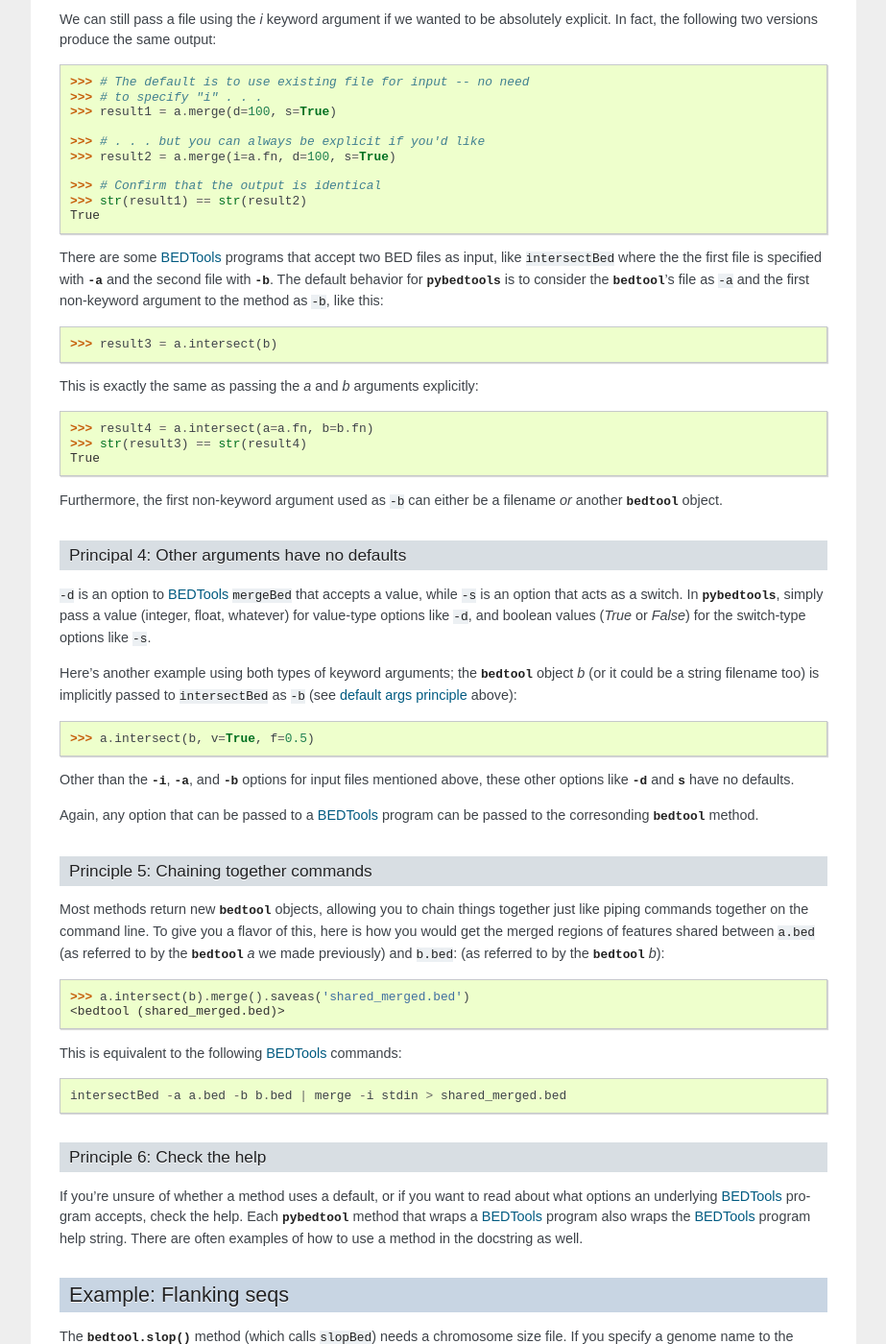
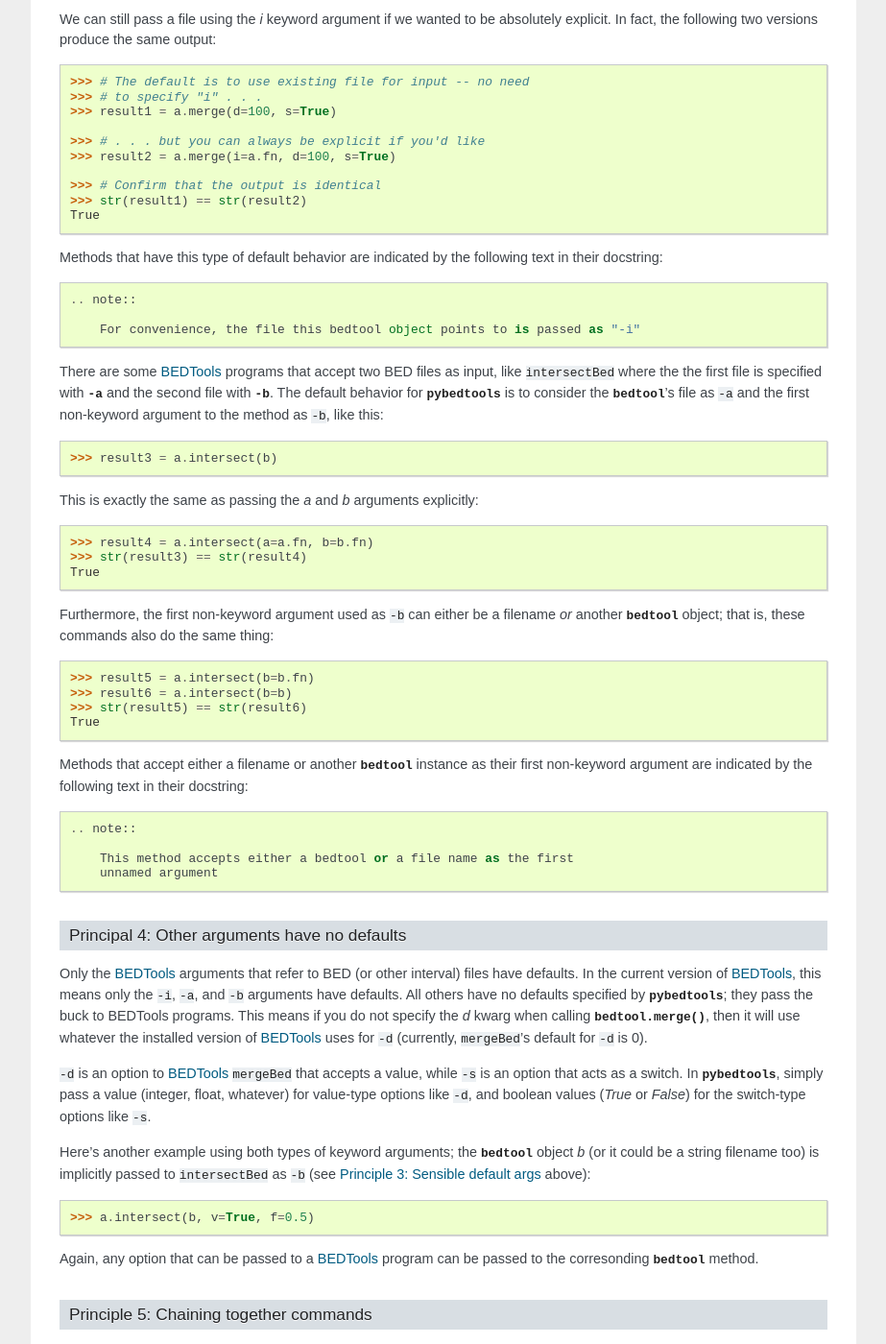
Before and after one commit to daler/pybedtools, a Sphinx documentation site: the page built from docs/source/tutorial.rst, in a window 1280 px wide and 1400 px high, scrolled down 9984 px. Shown: the whole window at 96% size, without its empty margins (198-1121 px from the left). Built offline with Sphinx 7.4.7, drawn with Linux system fonts in a browser that asks for light colours; some of the changed text lies outside the part shown.

```diff
--- a/README.rst
+++ b/README.rst
@@ -7,4 +7,5 @@ Python scripts.
 This documentation is written assuming you know how to use BEDTools and
 Python.
 
-See full online documentation at http://daler.github.com/pybedtools.
+See full online documentation, including installation instructions, at
+http://daler.github.com/pybedtools.
--- a/docs/source/conf.py
+++ b/docs/source/conf.py
@@ -50,9 +50,9 @@ copyright = u'2010, Ryan Dale'
 # built documents.
 #
 # The short X.Y version.
-version = '0.2.0dev'
+version = '0.2.2dev'
 # The full version, including alpha/beta/rc tags.
-release = '0.2.0dev'
+release = '0.2.2dev'
 
 # The language for content autogenerated by Sphinx. Refer to documentation
 # for a list of supported languages.
--- a/docs/source/tutorial.rst
+++ b/docs/source/tutorial.rst
@@ -31,8 +31,6 @@ This tutorial assumes that
 2. You know how to use Python (if not, check out some
    tutorials like `Learn Python the Hard Way`_)
 
-Follow the :ref:`installation` instructions if you haven't already done so
-to install both BEDTools_ and :mod:`pybedtools`.
 
 A brief note on conventions
 ---------------------------
@@ -54,8 +52,10 @@ Onward!
 
 Create a :class:`bedtool`
 -------------------------
+First, follow the :ref:`installation` instructions if you haven't already
+done so to install both BEDTools_ and :mod:`pybedtools`.
 
-First, import the :mod:`pybedtools` module:
+Then import the :mod:`pybedtools` module:
 
 .. doctest::
 
@@ -654,13 +654,12 @@ Returning again to this example::
 
     >>> merged_a = a.merge(d=100, s=True)
 
-Another :mod:`pybedtools` principle is that the :class:`bedtool` methods
-that wrap BEDTools_ programs do the same thing and take the exact same
-arguments as the BEDTools_ program.  Here we can pass *d=100* and *s=True*
-only because the underlying BEDTools_ program, ``mergeBed``, can accept
-these arguments.  Need to know what arguments ``mergeBed`` can take?  See
-the docs for :meth:`bedtool.merge`; for more on this see `good docs
-principle`_.
+This demonstrates another :mod:`pybedtools` principle: the :class:`bedtool`
+methods that wrap BEDTools_ programs do the same thing and take the exact same
+arguments as the BEDTools_ program.  Here we can pass *d=100* and *s=True* only
+because the underlying BEDTools_ program, ``mergeBed``, can accept these
+arguments.  Need to know what arguments ``mergeBed`` can take?  See the docs
+for :meth:`bedtool.merge`; for more on this see :ref:`good docs principle`.
 
 In general, remove the "Bed" from the end of the BEDTools_ program to get
 the corresponding :class:`bedtool` method.  So there's a
@@ -704,6 +703,11 @@ output:
     >>> str(result1) == str(result2)
     True
 
+Methods that have this type of default behavior are indicated by the following text in their docstring::
+
+    .. note::
+
+        For convenience, the file this bedtool object points to is passed as "-i"
 
 There are some BEDTools_ programs that accept two BED files as input, like
 ``intersectBed`` where the the first file is specified with :option:`-a`
@@ -724,13 +728,39 @@ This is exactly the same as passing the *a* and *b* arguments explicitly:
     True
 
 Furthermore, the first non-keyword argument used as ``-b`` can either be a
-filename *or* another :class:`bedtool` object.
+filename *or* another :class:`bedtool` object; that is, these commands also do the same thing:
+
+.. doctest::
+
+   >>> result5 = a.intersect(b=b.fn)
+   >>> result6 = a.intersect(b=b)
+   >>> str(result5) == str(result6)
+   True
+
+Methods that accept either a filename or another :class:`bedtool` instance as their first non-keyword argument are indicated by
+the following text in their docstring::
+
+    .. note::
+
+        This method accepts either a bedtool or a file name as the first
+        unnamed argument
+
+
 
 
 .. _`non defaults principle`:
 
 Principal 4: Other arguments have no defaults
 ~~~~~~~~~~~~~~~~~~~~~~~~~~~~~~~~~~~~~~~~~~~~~
+Only the BEDTools_ arguments that refer to BED (or other interval) files have
+defaults.  In the current version of BEDTools_, this means only the ``-i``,
+``-a``, and ``-b`` arguments have defaults.  All others have no defaults
+specified by :mod:`pybedtools`; they pass the buck to BEDTools programs.  This
+means if you do not specify the *d* kwarg when calling :meth:`bedtool.merge`,
+then it will use whatever the installed version of BEDTools_ uses for ``-d``
+(currently, ``mergeBed``'s default for ``-d`` is 0).
+
+
 ``-d`` is an option to BEDTools_ ``mergeBed`` that accepts a value, while
 ``-s`` is an option that acts as a switch.  In :mod:`pybedtools`, simply
 pass a value (integer, float, whatever) for value-type options like ``-d``,
@@ -739,14 +769,10 @@ and boolean values (*True* or *False*) for the switch-type options like
 
 Here's another example using both types of keyword arguments; the
 :class:`bedtool` object *b* (or it could be a string filename too) is
-implicitly passed to ``intersectBed`` as ``-b`` (see `default args
-principle`_ above)::
+implicitly passed to ``intersectBed`` as ``-b`` (see :ref:`default args
+principle` above)::
 
     >>> a.intersect(b, v=True, f=0.5)
-
-Other than the :option:`-i`, :option:`-a`, and :option:`-b` options for
-input files mentioned above, these other options like :option:`-d` and
-:option:`s` have no defaults.
 
 Again, any option that can be passed to a BEDTools_ program can be passed
 to the corresonding :class:`bedtool` method.
@@ -772,6 +798,12 @@ by the :class:`bedtool` *b*):
 This is equivalent to the following BEDTools_ commands::
 
     intersectBed -a a.bed -b b.bed | merge -i stdin > shared_merged.bed
+
+Methods that return a new :class:`bedtool` instance are indicated with the following text in their docstring::
+
+    .. note::
+
+        This method returns a new bedtool instance
 
 .. _`good docs principle`:
 
--- a/pybedtools/__init__.py
+++ b/pybedtools/__init__.py
@@ -1,6 +1,8 @@
 from bedtool import bedtool, get_tempdir, set_tempdir, cleanup
 import pybedtools
 import os
+
+__version__ = '0.2.2dev'
 
 def data_dir():
     """
--- a/setup.py
+++ b/setup.py
@@ -16,9 +16,10 @@ Development version, as well as documentation, can be found on github:
 
 setup(
         name="pybedtools",
-        version="0.2.1dev",
+        version="0.2.2dev",
         packages=['pybedtools','pybedtools.test'],
         author="Ryan Dale",
+        description='Wrapper around BEDTools for bioinformatics work',
         long_description=long_description,
         url="none",
         author_email="dalerr@niddk.nih.gov"
```
Also changed, not shown: other parts of docs/source/tutorial.rst (+2 -2 lines), docs/source/main.rst (+20 -2 lines), 1 other file.
